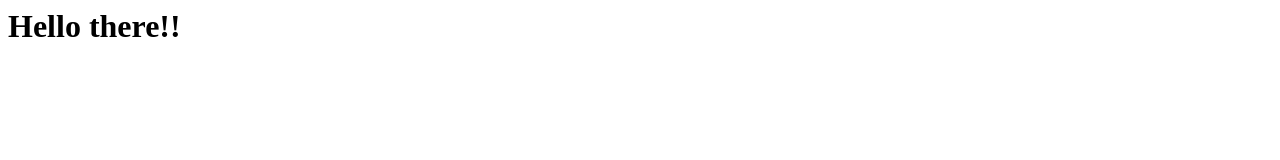
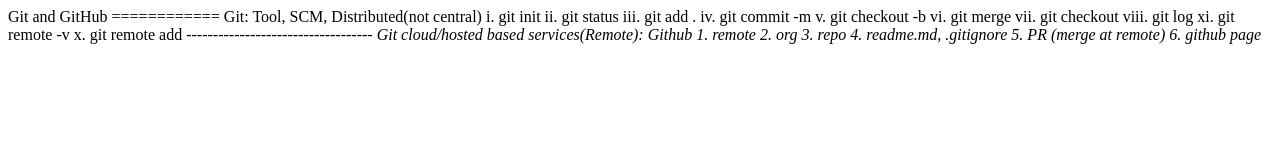
Before and after one commit to mani-bhushan/MWF-Learning.github.io, a plain HTML site: page index.html in a window 1280 px wide. Drawn offline with Linux system fonts and the light colour scheme.

Commit message:
Update index.html

```diff
--- a/index.html
+++ b/index.html
@@ -1 +1,22 @@
-<h1>Hello there!! </h1>
+Git and GitHub
+============
+Git: Tool, SCM, Distributed(not central)
+
+	i. git init
+	ii. git status
+	iii. git add .
+	iv. git commit -m <msg>
+	v. git checkout -b <branch>
+	vi. git merge
+	vii. git checkout <branch name>
+	viii. git log
+	xi. git remote -v
+	x. git remote add <var> <remote repo URL>
+-----------------------------------
+Git cloud/hosted based services(Remote): Github
+1. remote
+2. org
+3. repo
+4. readme.md, .gitignore
+5. PR (merge at remote)
+    6. github page
```
